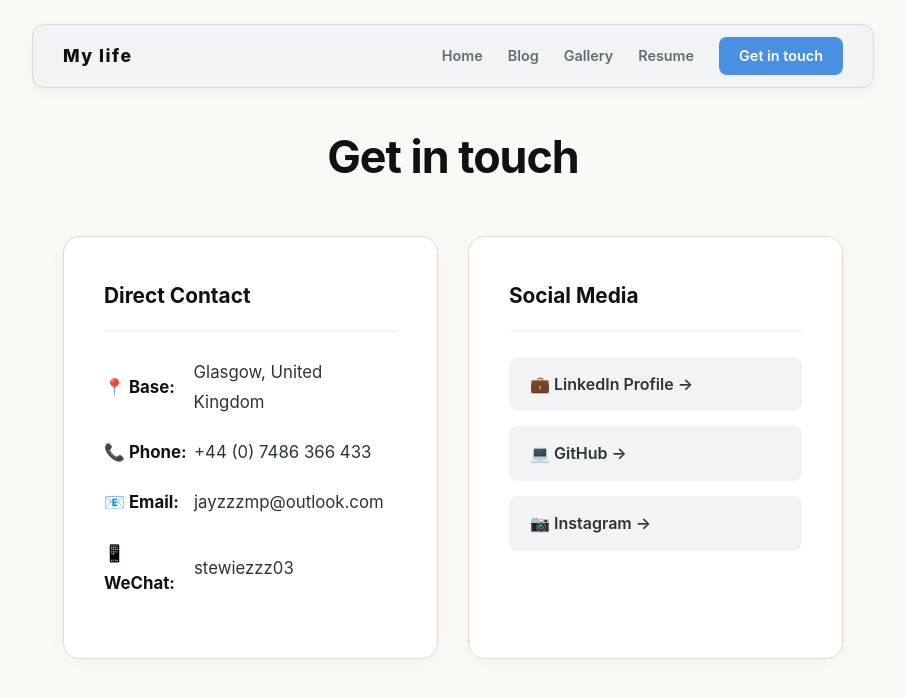
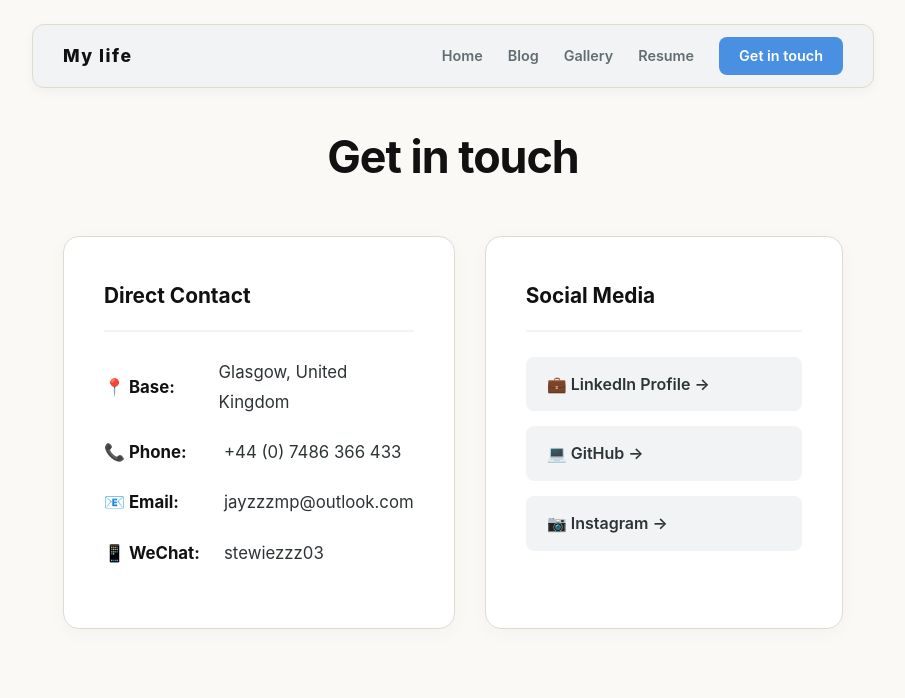
Before and after one commit to jayzzzzmp-commits/jayzzzzmp-commits.github.io, a Jekyll site: the page built from contact.html, in a window 1280 px wide. Shown: the top 698 px of the page, without its empty margins (187-1092 px from the left). Built offline with Jekyll 4.4.1, drawn with Linux system fonts in a browser that asks for light colours.

Commit message:
Update contact.html

```diff
--- a/contact.html
+++ b/contact.html
@@ -59,8 +59,9 @@ title: Get in touch - My life
         font-size: 1.05em;
     }
     .contact-list li b {
-        width: 90px; /* 固定标题宽度，让后面的内容像表格一样对齐 */
+        width: 120px; /* 拓宽物理边界：从 90px 加大到 120px，给 WeChat 留足空间 */
         color: #111;
+        white-space: nowrap; /* 绝对力场：强制内部文字永远不准换行 */
     }
 
     /* 右侧社交链接按钮化 */
```
